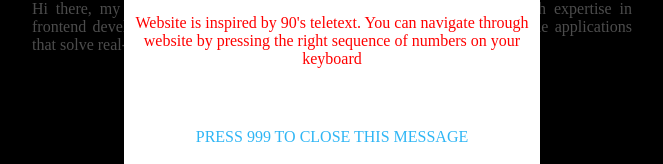
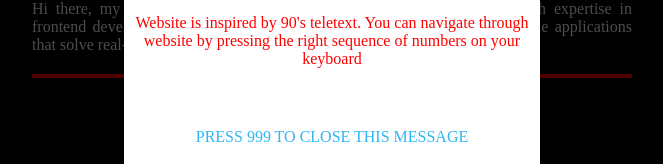
Before and after one commit to Tiimie1/Portfolio-website, a React (Create React App) app: page / in a window 1280 px wide. Shown: the part 333-497 px from the top of the page, without its empty margins (308-971 px from the left). Built offline with nearby package versions, Linux system fonts and the light colour scheme.

Commit message:
deploy new verson 2

```diff
--- a/src/App.tsx
+++ b/src/App.tsx
@@ -78,7 +78,7 @@ function App() {
         {/* <Route path="*" element={<NotFound />} /> */}
       </Routes>
       {showDialog && <WelcomeDialog showContinue={showContinue} />}
-      {/* <Bottombar /> */}
+      <Bottombar />
     </>
   );
 }
--- a/src/components/layout/bottombar/Bottombar.tsx
+++ b/src/components/layout/bottombar/Bottombar.tsx
@@ -8,9 +8,7 @@ const Bottombar = () => {
       <div className="dividerWrapper">
         <div className="divider" />
       </div>
-      <div className="wrapperContainer1">
-        <Infobar />
-      </div>
+      <div className="wrapperContainer1">{/* <Infobar /> */}</div>
     </>
   );
 };
```
